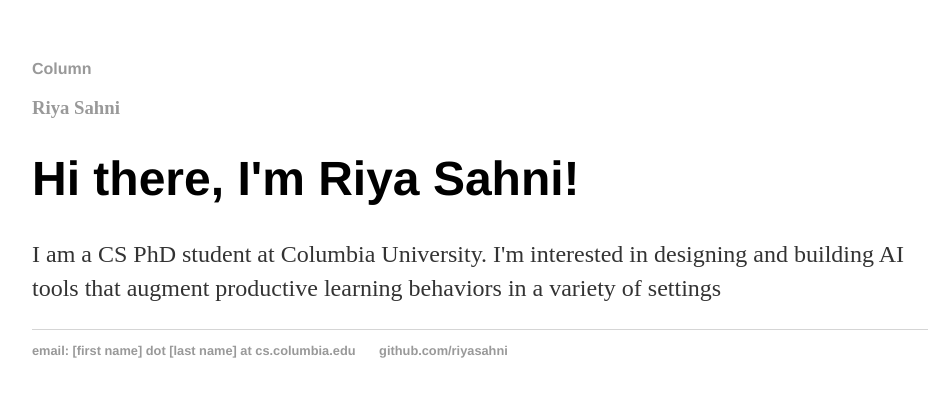
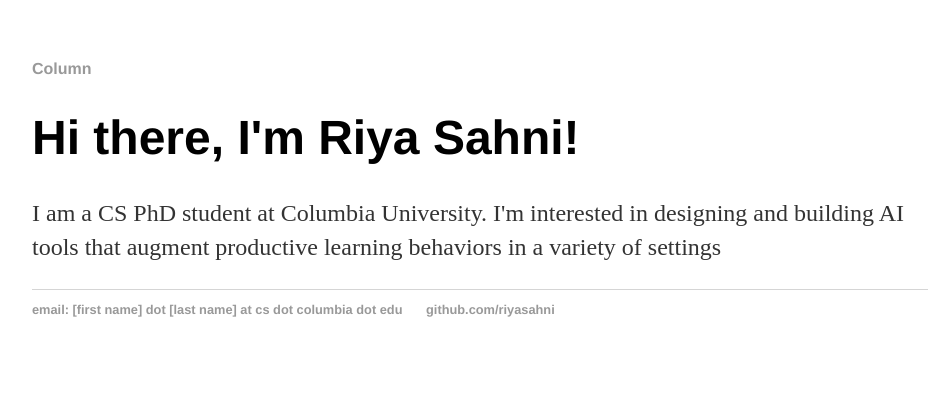
Before and after one commit to riyasahni/riyasahni.github.io, a Jekyll site: the page built from index.html, in a window 1280 px wide. Shown: the top 397 px of the page, without its empty margins (160-1095 px from the left). Built offline with Jekyll 4.4.1, drawn with Linux system fonts in a browser that asks for light colours.

Commit message:
pushing updates, playing around with UI

```diff
--- /dev/null
+++ b/_includes/scripts.html
@@ -0,0 +1,4 @@
+<!-- javascript at the end of the doc so page loads faster -->
+<script src="https://code.jquery.com/jquery.js"></script>
+<script src="/js/bootstrap.min.js"></script>
+<script src="/js/library.js"></script>
--- a/_layouts/default.html
+++ b/_layouts/default.html
@@ -7,11 +7,10 @@
 		</head>
 		<body>
 			<nav>
-	    		<ul>
+	    		<ul class="nav nav-pills pull-right">
 	        		<!-- <li><a href="/">Home</a></li> -->
 	        		<li><a href="/blog">Column</a></li>
 	    		</ul>
-				<h3 class="text-muted"><a href="/">Riya Sahni</a></h3>
 			</nav>
 			<div class="container">
 
@@ -20,7 +19,7 @@
 			</div><!-- /.container -->
 			<footer>
 	    		<ul>
-	        		<li><a>email: [first name] dot [last name] at cs.columbia.edu </a></li>
+	        		<li><a>email: [first name] dot [last name] at cs dot columbia dot edu </a></li>
 	        		<li><a href="https://github.com/riyasahni">github.com/riyasahni</a></li>
 				</ul>
 			</footer>
--- a/index.html
+++ b/index.html
@@ -1,6 +1,6 @@
 ---
 layout: default
-title: Riya Sahni
+title: riyasahni.com
 ---
 <div class="blurb">
 	<h1>Hi there, I'm Riya Sahni!</h1>
```
Also changed, not shown: _includes/header.html (added, +15 -0 lines).
